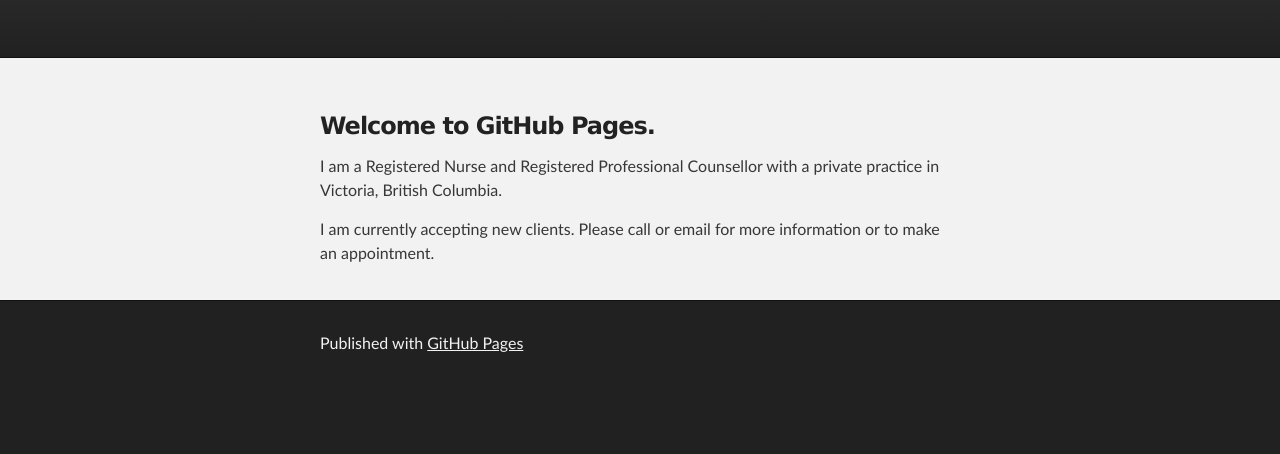
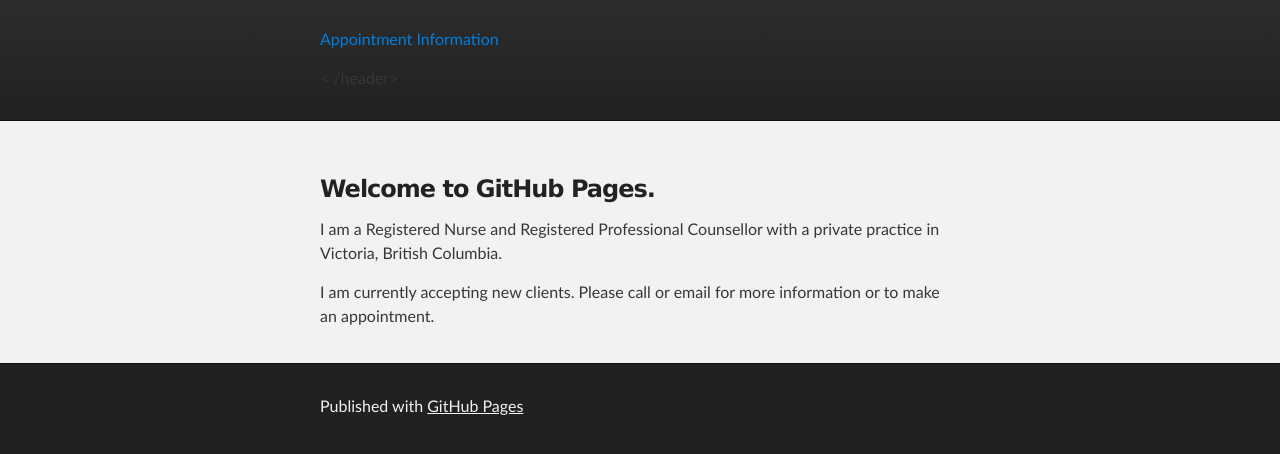
Before and after one commit to marymorrisoncounselling/marymorrisoncounselling.github.io, a plain HTML site: page index.html in a window 1280 px wide. Shown: the part 116-570 px from the top of the page. Drawn offline with Linux system fonts and the light colour scheme.

Commit message:
Update index.html

```diff
--- a/index.html
+++ b/index.html
@@ -20,7 +20,9 @@
           <h1 id="project_title">Mary Morrison, RN, RPC</h1>
           <h2 id="project_tagline"></h2>
 
-        </header>
+           <p> <a href="http://marymorrisoncounselling.github.io/appointments.html">Appointment Information </a></p>
+          <
+          /header>
     </div>
 
     <!-- MAIN CONTENT -->
@@ -35,6 +37,9 @@
       </section>
     </div>
 
+
+
+
     <!-- FOOTER  -->
     <div id="footer_wrap" class="outer">
       <footer class="inner">
```
